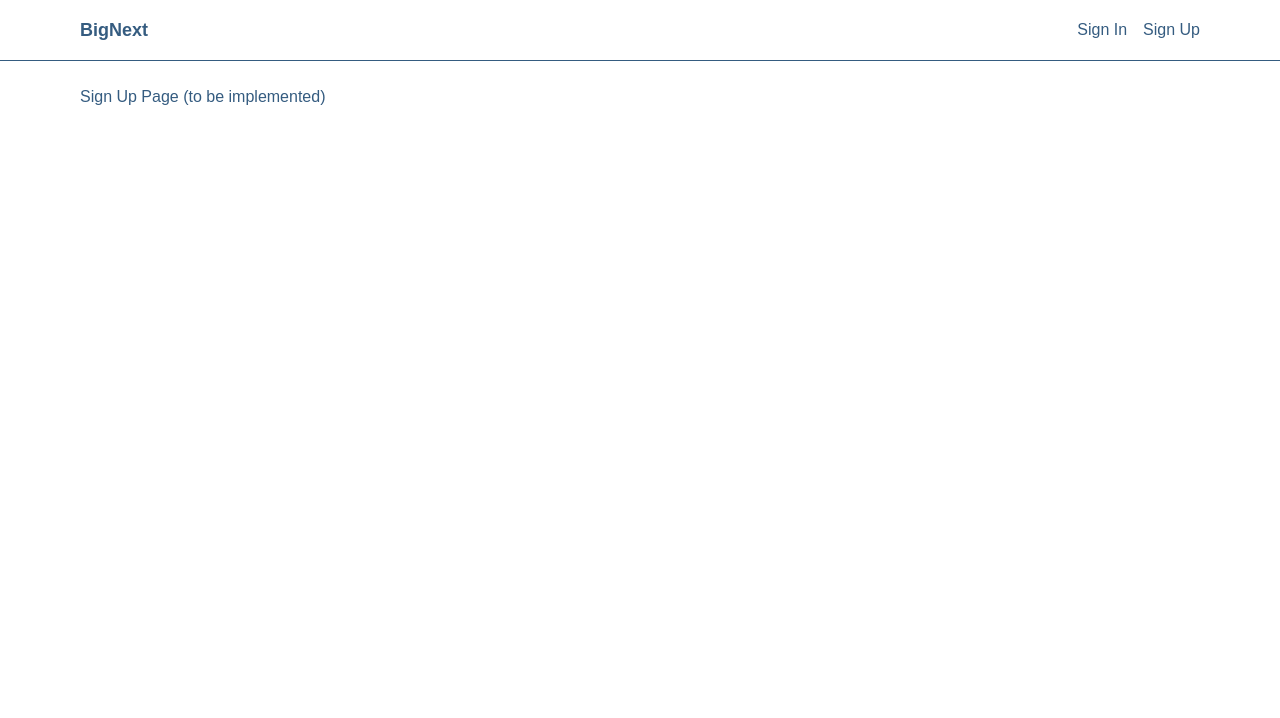
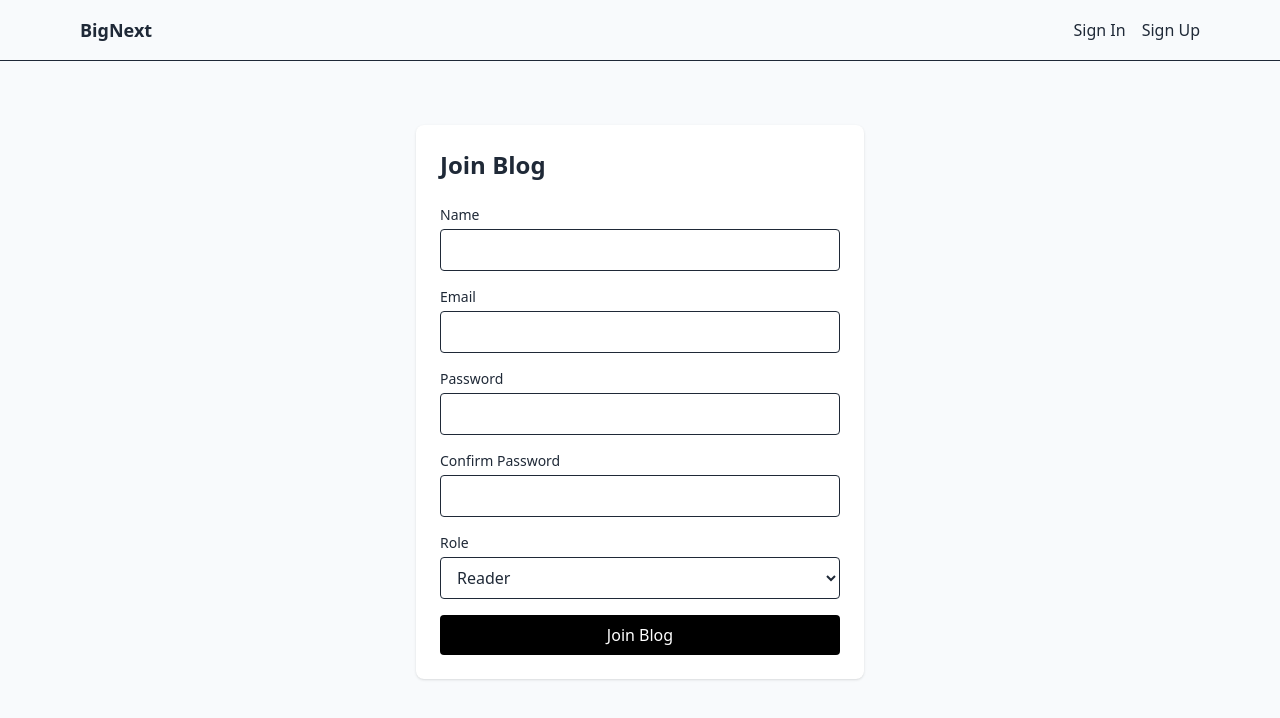
Before and after one commit to kryderman-prog/bignext, a Next.js app: page /signup in a window 1280 px wide. Shown: the top 718 px of the page. Built offline with nearby package versions, Linux system fonts and the light colour scheme.

Commit message:
commit 7

```diff
--- a/app/globals.css
+++ b/app/globals.css
@@ -1,26 +1,19 @@
 @import "tailwindcss";
 
+/* Base theme (force light) */
 :root {
-  --background: #ffffff;
-  --foreground: #355c80;
-}
+  --background: #f8fafc;      /* off-white (Tailwind slate-50 style) */
+  --foreground: #1f2937;      /* dark gray (readable) */
 
-@theme inline {
-  --color-background: var(--background);
-  --color-foreground: var(--foreground);
   --font-sans: var(--font-geist-sans);
   --font-mono: var(--font-geist-mono);
 }
 
-@media (prefers-color-scheme: dark) {
-  :root {
-    --background: #000000;
-    --foreground: #ededed;
-  }
-}
+/* ❌ Remove dark mode override completely */
+/* DO NOT use prefers-color-scheme for now */
 
 body {
-  background: var(--background);
+  background-color: var(--background);
   color: var(--foreground);
-  font-family: Arial, Helvetica, sans-serif;
+  font-family: var(--font-sans), Arial, Helvetica, sans-serif;
 }
--- /dev/null
+++ b/app/landing/page.tsx
@@ -0,0 +1,8 @@
+export default function LandingPage() {
+  return (
+    <div>
+      <h1 className="text-2xl font-bold">Landing Page</h1>
+      <p>Blog tiles with pagination will be here.</p>
+    </div>
+  );
+}
--- a/app/page.tsx
+++ b/app/page.tsx
@@ -2,8 +2,8 @@ import Image from "next/image";
 
 export default function Home() {
   return (
-    <div className="flex min-h-screen items-center justify-center bg-zinc-50 font-sans dark:bg-black">
-      <main className="flex min-h-screen w-full max-w-3xl flex-col items-center justify-between py-32 px-16 bg-white dark:bg-black sm:items-start">
+    <div className="flex min-h-screen items-center justify-center bg-zinc-50 font-sans dark:bg-white">
+      <main className="flex min-h-screen w-full max-w-3xl flex-col items-center justify-between py-32 px-16 bg-blue-400 dark:bg-white sm:items-start">
         <Image
           className="dark:invert"
           src="/next.svg"
@@ -13,21 +13,21 @@ export default function Home() {
           priority
         />
         <div className="flex flex-col items-center gap-6 text-center sm:items-start sm:text-left">
-          <h1 className="max-w-xs text-3xl font-semibold leading-10 tracking-tight text-black dark:text-zinc-50">
+          <h1 className="max-w-xs text-3xl font-semibold leading-10 tracking-tight text-black dark:text-blue-950">
             created by kryderman
           </h1>
-          <p className="max-w-md text-lg leading-8 text-zinc-600 dark:text-zinc-400">
+          <p className="max-w-md text-lg leading-8 text-black dark:text-zinc-400">
             Looking for a starting point or more instructions? Head over to{" "}
             <a
               href="https://vercel.com/templates?framework=next.js&utm_source=create-next-app&utm_medium=appdir-template-tw&utm_campaign=create-next-app"
-              className="font-medium text-zinc-950 dark:text-zinc-50"
+              className="font-medium text-zinc-950 dark:text-zinc-400"
             >
               Templates
             </a>{" "}
             or the{" "}
             <a
               href="https://nextjs.org/learn?utm_source=create-next-app&utm_medium=appdir-template-tw&utm_campaign=create-next-app"
-              className="font-medium text-zinc-950 dark:text-zinc-50"
+              className="font-medium text-zinc-950 dark:text-zinc-400"
             >
               Learning
             </a>{" "}
--- a/app/signup/page.tsx
+++ b/app/signup/page.tsx
@@ -1,3 +1,131 @@
+"use client";
+
+import { useState } from "react";
+import { useRouter } from "next/navigation";
+
 export default function SignUpPage() {
-  return <div>Sign Up Page (to be implemented)</div>;
+  const router = useRouter();
+
+  const [form, setForm] = useState({
+    name: "",
+    email: "",
+    password: "",
+    role: "reader", // default
+  });
+
+  const handleChange = (
+    e: React.ChangeEvent<HTMLInputElement | HTMLSelectElement>
+  ) => {
+    setForm({
+      ...form,
+      [e.target.name]: e.target.value,
+    });
+  };
+
+  const handleSubmit = async (e: React.FormEvent) => {
+    e.preventDefault();
+
+    console.log("Form Data:", form);
+
+    // 🔥 Future: API call here
+    /*
+    await fetch("/api/auth/signup", {
+      method: "POST",
+      body: JSON.stringify(form),
+    });
+    */
+
+      if (form.password !== form.confirmPassword) {
+        alert("Passwords do not match");
+        return;
+      }
+
+      console.log("Form Data:", form);
+
+    // Temporary redirect
+    router.push("/landing");
+  };
+
+  return (
+    <div className="max-w-md mx-auto mt-10 bg-white p-6 rounded-lg shadow">
+      <h1 className="text-2xl font-bold mb-6">Join Blog</h1>
+
+      <form onSubmit={handleSubmit} className="space-y-4">
+
+        {/* Name */}
+        <div>
+          <label className="block text-sm mb-1">Name</label>
+          <input
+            name="name"
+            type="text"
+            required
+            value={form.name}
+            onChange={handleChange}
+            className="w-full border rounded px-3 py-2"
+          />
+        </div>
+
+        {/* Email */}
+        <div>
+          <label className="block text-sm mb-1">Email</label>
+          <input
+            name="email"
+            type="email"
+            required
+            value={form.email}
+            onChange={handleChange}
+            className="w-full border rounded px-3 py-2"
+          />
+        </div>
+
+        {/* Password */}
+        <div>
+          <label className="block text-sm mb-1">Password</label>
+          <input
+            name="password"
+            type="password"
+            required
+            value={form.password}
+            onChange={handleChange}
+            className="w-full border rounded px-3 py-2"
+          />
+        </div>
+
+        {/* Confirm Password */}
+        <div>
+          <label className="block text-sm mb-1">Confirm Password</label>
+          <input
+            name="confirmPassword"
+            type="password"
+            required
+            value={form.confirmPassword}
+            onChange={handleChange}
+            className="w-full border rounded px-3 py-2"
+          />
+        </div>
+
+        {/* Role */}
+        <div>
+          <label className="block text-sm mb-1">Role</label>
+          <select
+            name="role"
+            value={form.role}
+            onChange={handleChange}
+            className="w-full border rounded px-3 py-2"
+          >
+            <option value="reader">Reader</option>
+            <option value="blogger">Blogger</option>
+          </select>
+        </div>
+
+        {/* CTA */}
+        <button
+          type="submit"
+          className="w-full bg-black text-white py-2 rounded"
+        >
+          Join Blog
+        </button>
+      </form>
+    </div>
+  );
 }
```
